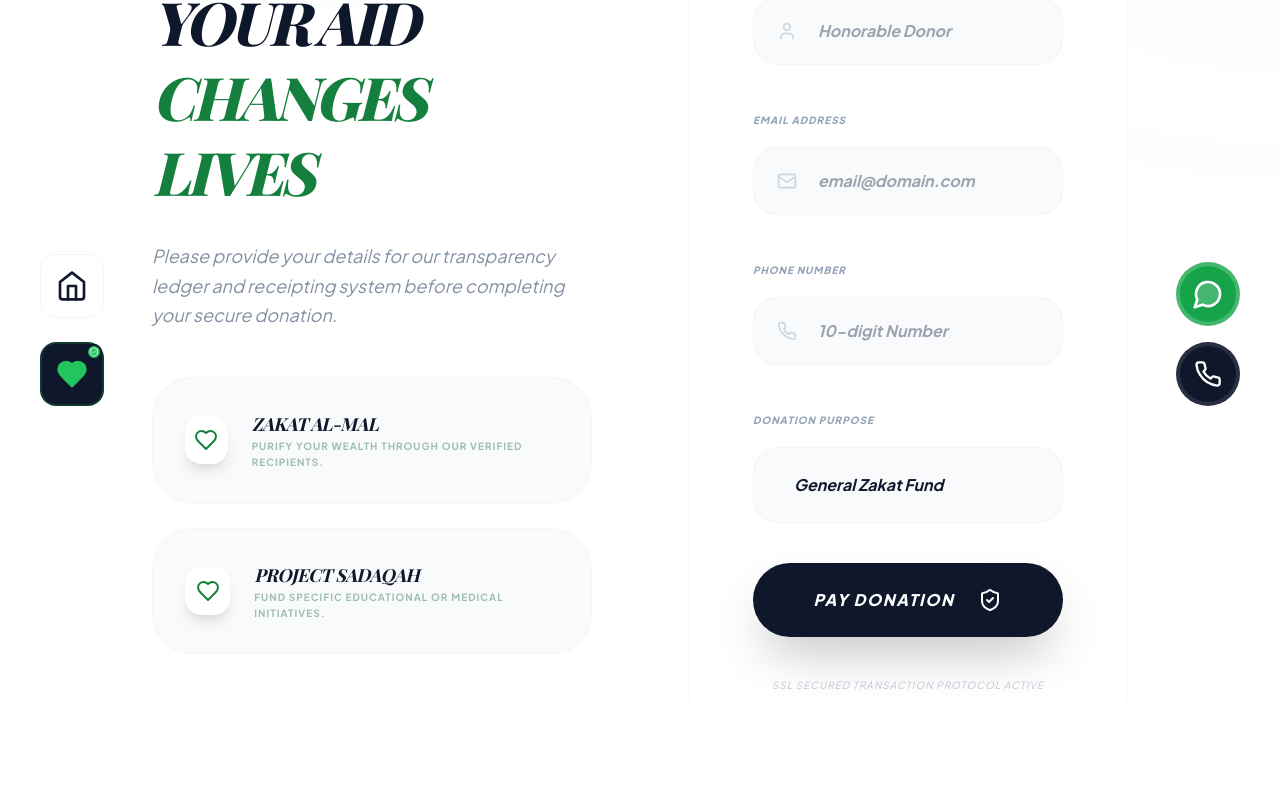
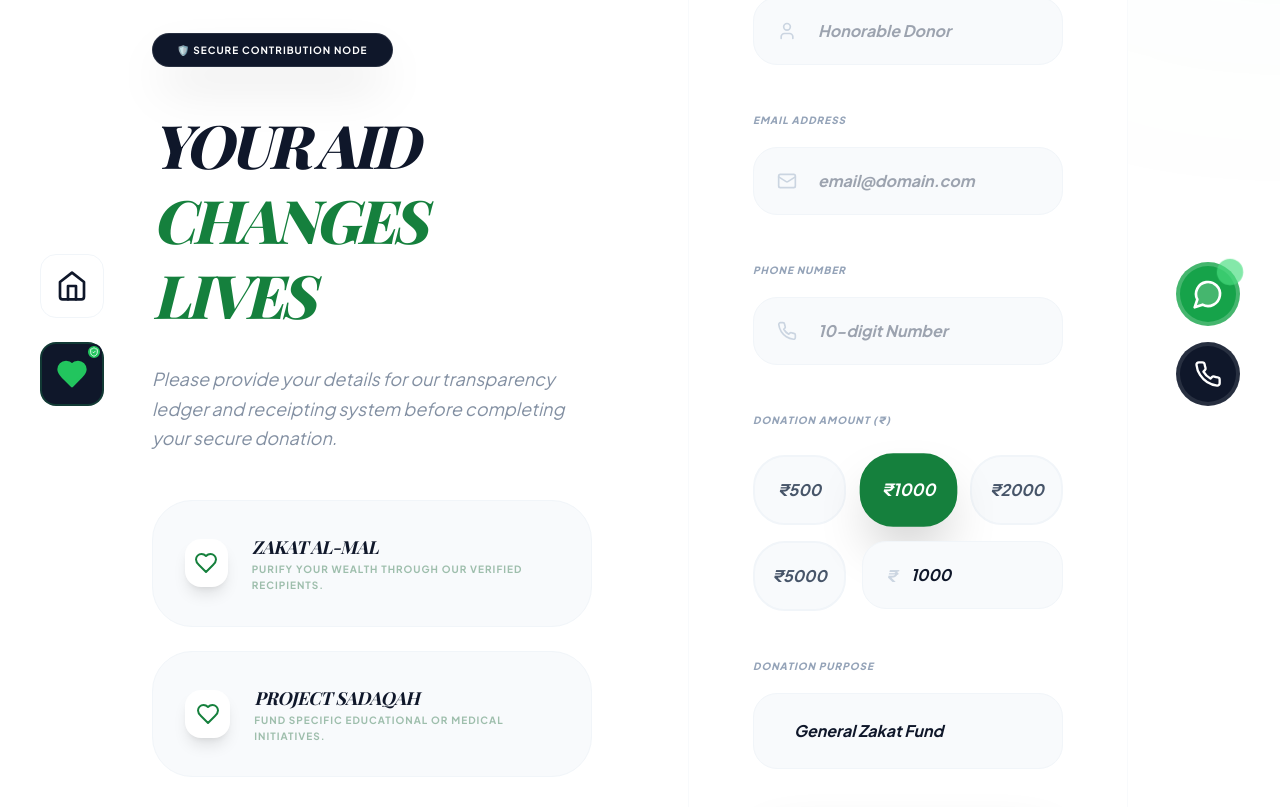
Before and after one commit to Abdulla7788/darulhidayafoundation, a Next.js app: page /donate in a window 1280 px wide. Shown: the part 354-1161 px from the top of the page. Built offline with nearby package versions, Linux system fonts and the light colour scheme.

Commit message:
qr updated

```diff
--- a/app/donate/page.js
+++ b/app/donate/page.js
@@ -1,7 +1,7 @@
 'use client';
 import { useState } from 'react';
-import { motion } from 'framer-motion';
-import { ShieldCheck, Heart, User, Mail, Globe, ArrowRight, Phone } from 'lucide-react';
+import { motion, AnimatePresence } from 'framer-motion';
+import { ShieldCheck, Heart, User, Mail, Globe, ArrowRight, Phone, AlertCircle, CheckCircle2 } from 'lucide-react';
 import { useRouter } from 'next/navigation';
 
 export default function DonatePortal() {
@@ -10,8 +10,10 @@ export default function DonatePortal() {
     name: '',
     email: '',
     phone: '',
+    amount: '1000',
     type: 'General Zakat Fund'
   });
+  const [showModal, setShowModal] = useState(false);
 
   const handlePay = (e) => {
     e.preventDefault();
@@ -22,8 +24,13 @@ export default function DonatePortal() {
       return;
     }
 
+    setShowModal(true);
+  };
+
+  const confirmRedirect = () => {
     // Generating a session-based secure-token for access control
     sessionStorage.setItem('donor_authenticated', 'true');
+    sessionStorage.setItem('donation_amount', formData.amount);
     router.push('/donate/scanner');
   };
 
@@ -114,6 +121,37 @@ export default function DonatePortal() {
                  </div>
               </div>
 
+              <div className="space-y-6">
+                 <label className="text-[10px] font-extrabold uppercase tracking-widest text-slate-400 italic">Donation Amount (₹)</label>
+                 <div className="grid grid-cols-3 gap-4">
+                    {[500, 1000, 2000, 5000].map((amt) => (
+                       <button
+                          key={amt}
+                          type="button"
+                          onClick={() => setFormData({...formData, amount: amt.toString()})}
+                          className={`py-5 rounded-[2rem] font-bold italic transition-all border-2 ${
+                             formData.amount === amt.toString()
+                             ? 'bg-emerald-700 text-white border-emerald-700 shadow-2xl scale-105'
+                             : 'bg-slate-50 text-slate-600 border-slate-100 hover:bg-emerald-50/50 hover:border-emerald-200'
+                          }`}
+                       >
+                          ₹{amt}
+                       </button>
+                    ))}
+                    <div className="relative col-span-2">
+                        <span className="absolute left-6 top-1/2 -translate-y-1/2 font-bold text-slate-300 italic">₹</span>
+                        <input
+                          required
+                          type="text"
+                          placeholder="Custom Amount"
+                          value={formData.amount}
+                          onChange={(e) => setFormData({...formData, amount: e.target.value.replace(/\D/g, '')})}
+                          className="w-full pl-12 pr-8 py-5 bg-slate-50 rounded-3xl border border-slate-100 outline-none focus:ring-4 focus:ring-emerald-700/10 font-bold italic transition-all"
+                        />
+                    </div>
+                 </div>
+              </div>
+
               <div className="space-y-4">
                  <label className="text-[10px] font-extrabold uppercase tracking-widest text-slate-400 italic">Donation Purpose</label>
                  <div className="relative">
@@ -129,6 +167,8 @@ export default function DonatePortal() {
                     </select>
                  </div>
               </div>
+
+
 
               <button type="submit" className="w-full py-6 rounded-full bg-slate-900 text-white font-extrabold shadow-2xl hover:bg-emerald-800 transition-all flex items-center justify-center space-x-6 uppercase tracking-widest italic group">
                  <span>Pay Donation</span>
@@ -185,6 +225,61 @@ export default function DonatePortal() {
           </div>
         </motion.div>
       </section>
+      {/* 🛡️ SECURITY: RED NOTICE MODAL */}
+      <AnimatePresence>
+        {showModal && (
+          <div className="fixed inset-0 z-[100] flex items-center justify-center p-6">
+            <motion.div
+              initial={{ opacity: 0 }}
+              animate={{ opacity: 1 }}
+              exit={{ opacity: 0 }}
+              onClick={() => setShowModal(false)}
+              className="absolute inset-0 bg-slate-950/80 backdrop-blur-xl"
+            />
+
+            <motion.div
+              initial={{ scale: 0.9, opacity: 0, y: 20 }}
+              animate={{ scale: 1, opacity: 1, y: 0 }}
+              exit={{ scale: 0.9, opacity: 0, y: 20 }}
+              className="bg-white rounded-[3rem] p-12 max-w-xl w-full relative z-10 shadow-4xl border border-red-100 overflow-hidden"
+            >
+               <div className="absolute top-0 right-0 w-32 h-32 bg-red-600/5 -translate-y-1/2 translate-x-1/2 rounded-full" />
+
+               <div className="flex flex-col items-center text-center space-y-8">
+                  <div className="w-20 h-20 bg-red-100 rounded-3xl flex items-center justify-center">
+                     <AlertCircle className="w-10 h-10 text-red-600" />
+                  </div>
+
+                  <div className="space-y-4">
+                     <h2 className="text-3xl font-heading font-extrabold text-slate-900 uppercase italic tracking-tighter">
+                        Gateway <span className="text-red-600">Maintenance</span>
+                     </h2>
+                     <p className="text-slate-500 font-bold text-sm uppercase italic leading-relaxed">
+                        payment gate wat not working  please go through qr <br/>
+                        <span className="text-red-700 underline underline-offset-4">Please share a screenshot of the transaction with our helpline for your official receipt.</span>
+                     </p>
+                  </div>
+
+                  <div className="w-full flex flex-col space-y-4 pt-4">
+                     <button
+                       onClick={confirmRedirect}
+                       className="w-full py-6 bg-slate-900 text-white rounded-full font-extrabold shadow-xl hover:bg-emerald-700 transition-all uppercase tracking-widest italic flex items-center justify-center space-x-4 group"
+                     >
+                        <span>Proceed to QR Scanner</span>
+                        <ArrowRight className="w-5 h-5 group-hover:translate-x-2 transition-transform" />
+                     </button>
+                     <button
+                       onClick={() => setShowModal(false)}
+                       className="text-[10px] font-bold text-slate-400 uppercase tracking-widest hover:text-red-600 transition-colors"
+                     >
+                        Go back and edit details
+                     </button>
+                  </div>
+               </div>
+            </motion.div>
+          </div>
+        )}
+      </AnimatePresence>
     </div>
   );
 }
--- a/app/donate/scanner/page.js
+++ b/app/donate/scanner/page.js
@@ -8,6 +8,7 @@ import Link from 'next/link';
 export default function ScannerPortal() {
   const router = useRouter();
   const [isAuthenticated, setIsAuthenticated] = useState(false);
+  const [amount, setAmount] = useState('');
 
   useEffect(() => {
     // 🛡️ SECURITY: Guarding the Secure QR Node from unauthorized access
@@ -16,6 +17,7 @@ export default function ScannerPortal() {
        router.push('/donate');
     } else {
        setIsAuthenticated(true);
+       setAmount(sessionStorage.getItem('donation_amount') || '0');
        // Optional: Clear token after access to prevent multi-use if desired
        // sessionStorage.removeItem('donor_authenticated');
     }
@@ -42,9 +44,10 @@ export default function ScannerPortal() {
              </div>
              <div>
                 <h2 className="text-3xl font-heading font-extrabold text-white uppercase italic tracking-tighter mb-4">Secure Donation <span className="text-emerald-500">Node</span></h2>
-                <div className="px-6 py-2 bg-emerald-600/10 rounded-full border border-emerald-600/20 text-emerald-500 font-bold text-xs tracking-widest uppercase italic shadow-sm">
-                   Payment Gateway in Progress, Please donate with QR scanner
-                </div>
+                 <div className="px-6 py-4 bg-red-600/10 rounded-2xl border border-red-600/20 text-red-500 font-bold text-xs tracking-widest uppercase italic shadow-sm">
+                    {amount !== '0' ? `Contributing ₹${amount}` : 'Gateway Status: Maintenance'}
+                    <p className="mt-2 text-[10px] opacity-80 leading-relaxed">Payment gateway not working. Please scan the QR below to complete your donation.</p>
+                 </div>
              </div>
           </div>
 
```
Also changed, not shown: 1 other file (tests, documents, lock files or other folders).
